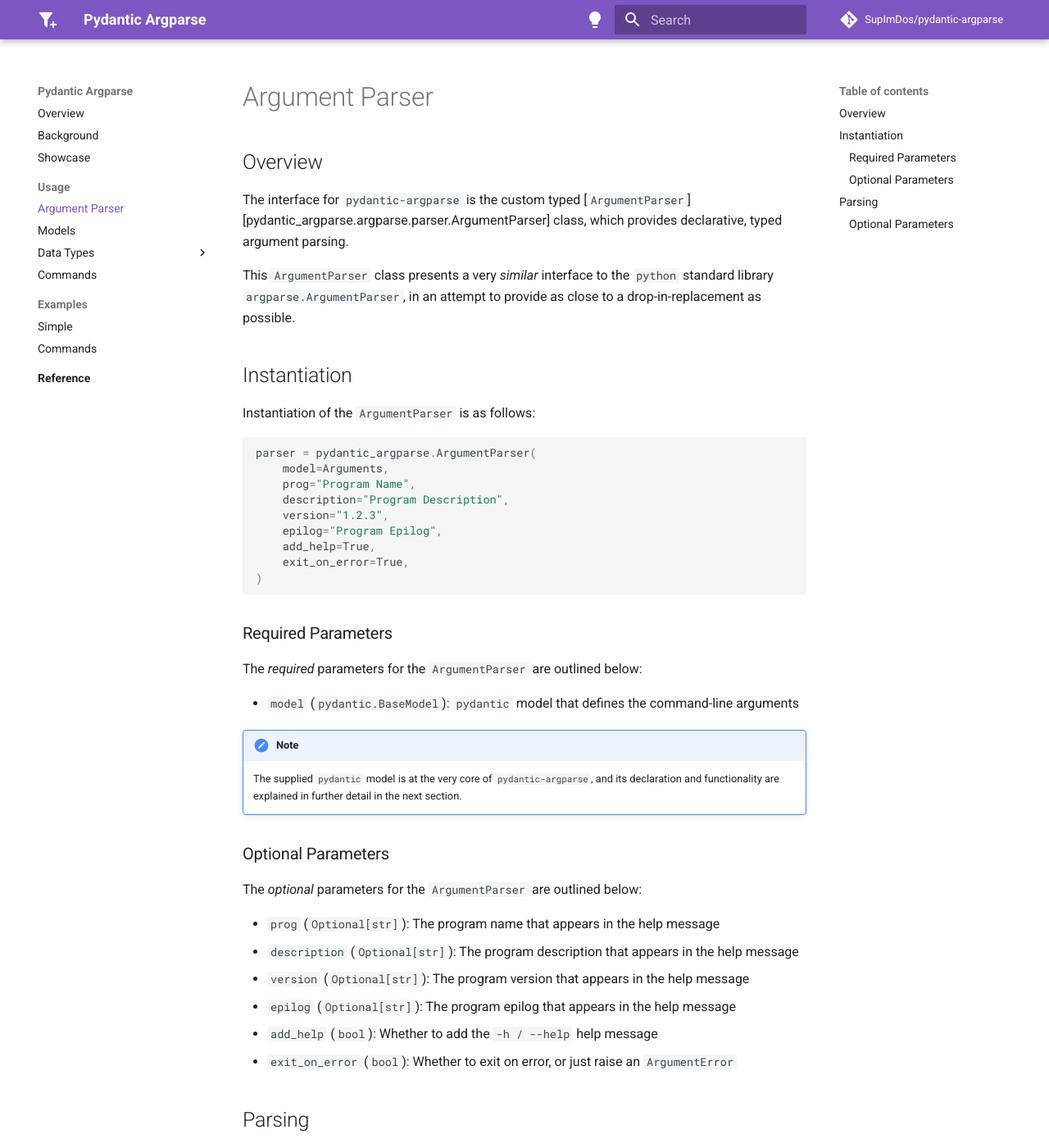
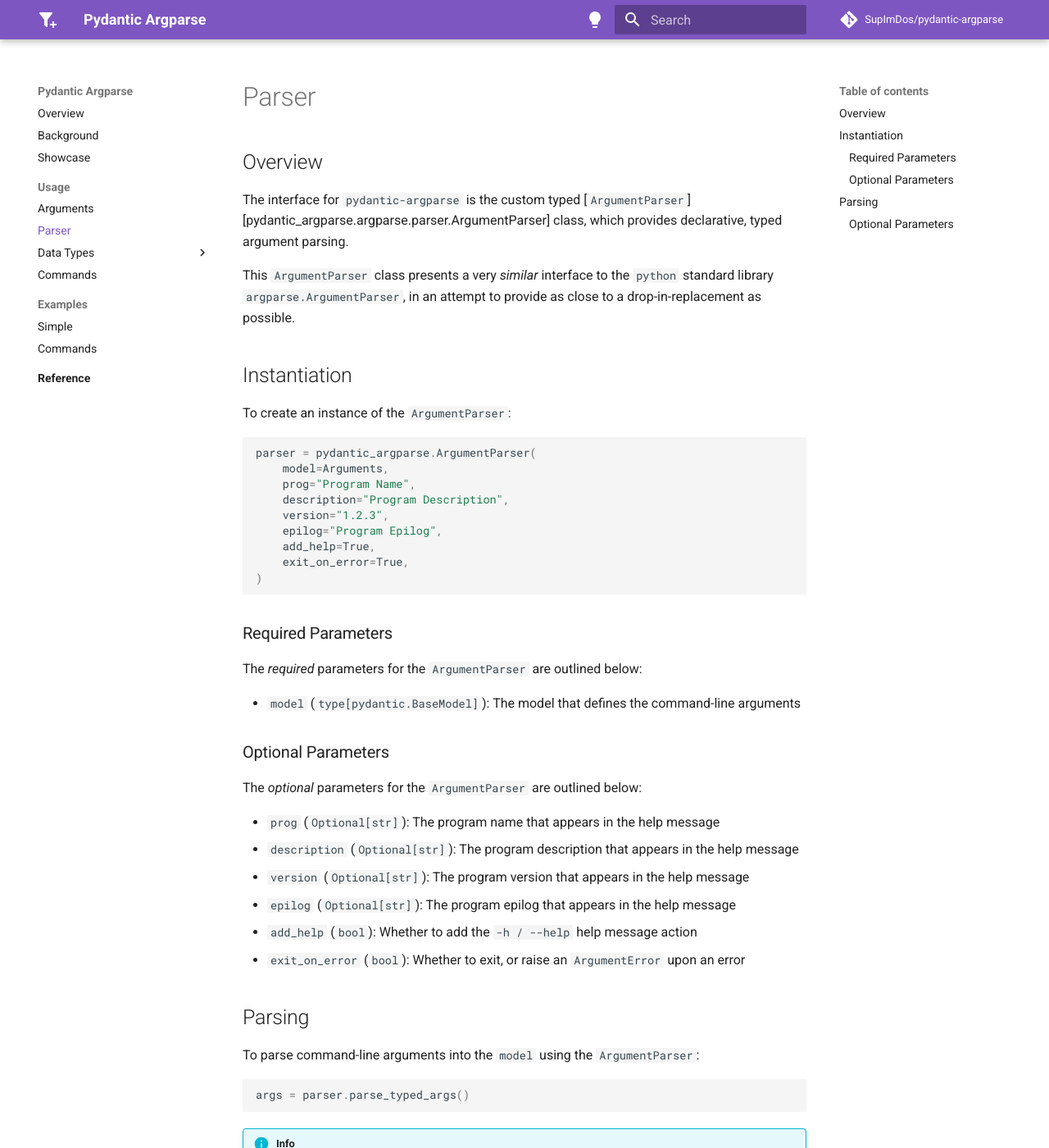
Before and after one commit to SupImDos/pydantic-argparse, an MkDocs documentation site: the page built from docs/usage/parser.md, in a window 1280 px wide and 1400 px high. Shown: the whole window at 82% size. Built offline with MkDocs 1.6.1 and Material for MkDocs 9.7.7, drawn with Linux system fonts in a browser that asks for light colours; comment, search, counter and statistics services are not loaded.

Commit message:
Added `Arguments` and `Parser` docs.

````diff
--- a/docs/usage/argument_parser.md
+++ b/docs/usage/parser.md
@@ -8,7 +8,7 @@
 to a drop-in-replacement as possible.
 
 ## Instantiation
-Instantiation of the `ArgumentParser` is as follows:
+To create an instance of the `ArgumentParser`:
 ```python
 parser = pydantic_argparse.ArgumentParser(
     model=Arguments,
@@ -24,13 +24,8 @@
 ### Required Parameters
 The *required* parameters for the `ArgumentParser` are outlined below:
 
-* `model` (`pydantic.BaseModel`):
-    `pydantic` model that defines the command-line arguments
-
-!!! note
-    The supplied `pydantic` model is at the very core of `pydantic-argparse`,
-    and its declaration and functionality are explained in further detail in
-    the next section.
+* `model` (`type[pydantic.BaseModel]`):
+    The model that defines the command-line arguments
 
 ### Optional Parameters
 The *optional* parameters for the `ArgumentParser` are outlined below:
@@ -44,9 +39,9 @@
 * `epilog` (`Optional[str]`):
     The program epilog that appears in the help message
 * `add_help` (`bool`):
-    Whether to add the `-h / --help` help message
+    Whether to add the `-h / --help` help message action
 * `exit_on_error` (`bool`):
-    Whether to exit on error, or just raise an `ArgumentError`
+    Whether to exit, or raise an `ArgumentError` upon an error
 
 ## Parsing
 To parse command-line arguments into the `model` using the `ArgumentParser`:
--- a/mkdocs.yml
+++ b/mkdocs.yml
@@ -15,8 +15,8 @@
   - Background: background.md
   - Showcase: showcase.md
   - Usage:
-    - Argument Parser: usage/argument_parser.md
-    - Models: usage/models.md
+    - Arguments: usage/arguments.md
+    - Parser: usage/parser.md
     - Data Types:
       - Standard: usage/data_types/standard.md
       - Flags: usage/data_types/flags.md
````
Also changed, not shown: docs/usage/arguments.md (added, +110 -0 lines), docs/usage/models.md (deleted, +0 -2 lines).
